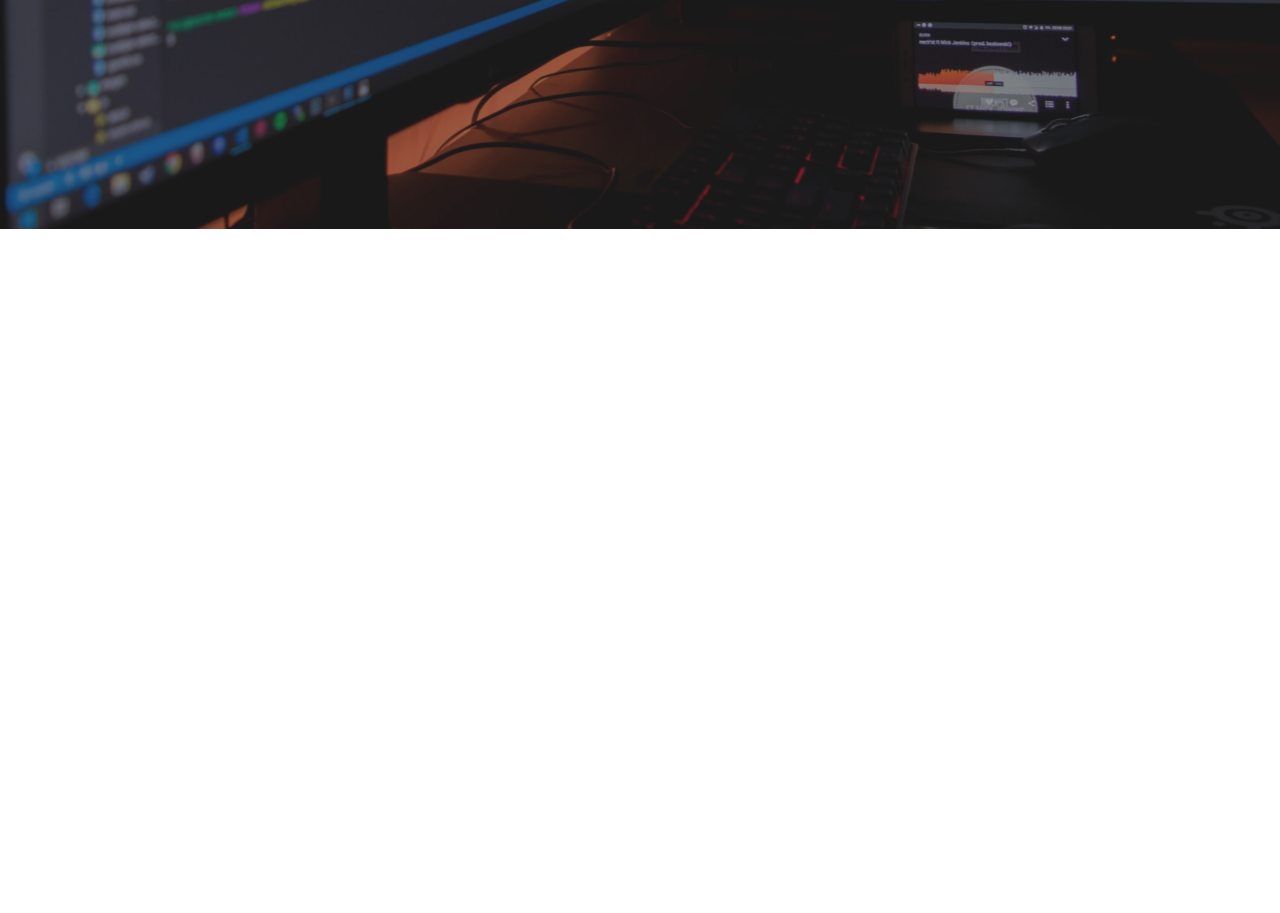
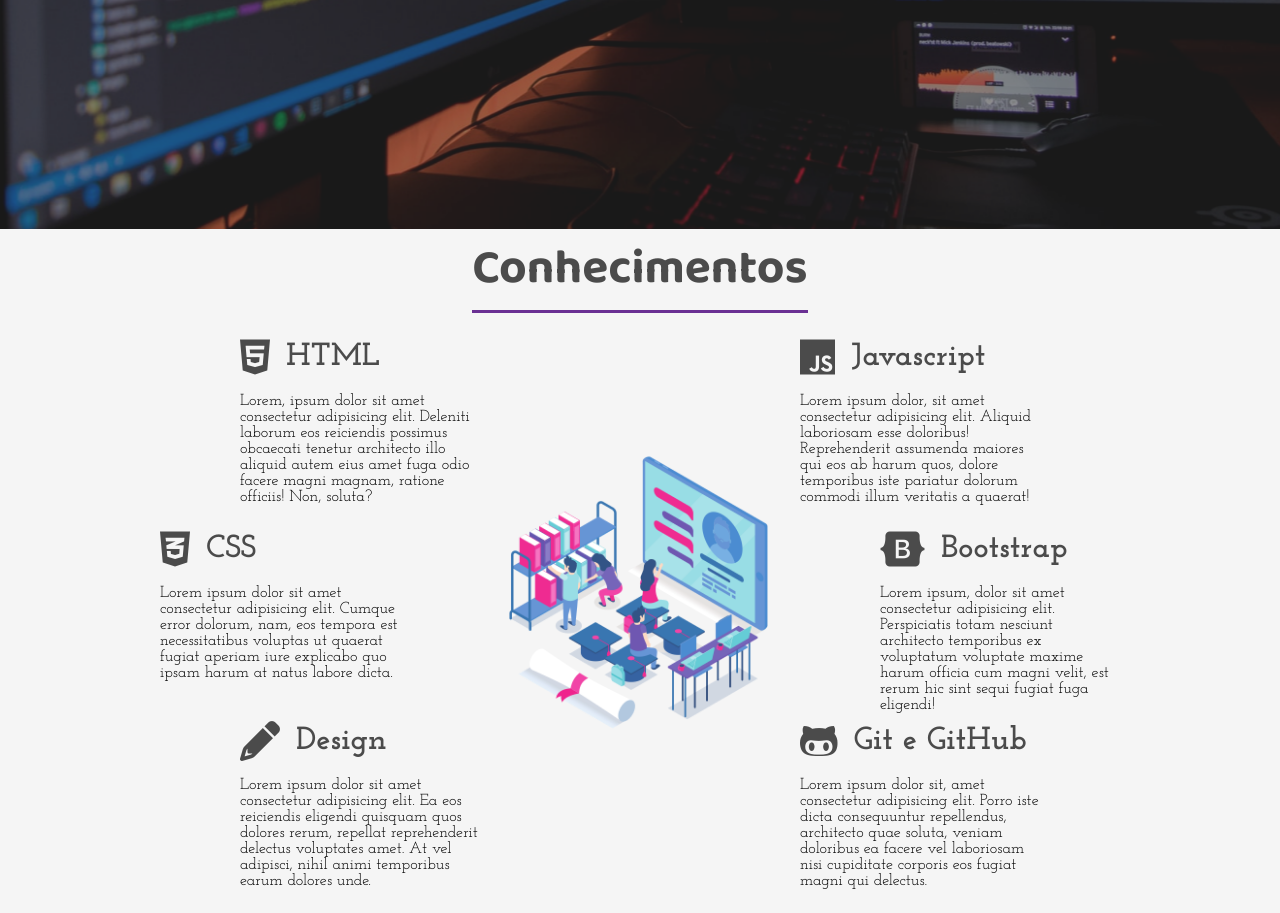
Before and after one commit to PedroCtr/portifolio, a plain HTML site: page index.html in a window 1280 px wide. Shown: the part 571-1484 px from the top of the page. Before the commit the page ends 800 px from the top, so only its background shows below. Drawn offline with Linux system fonts and the light colour scheme.

Commit message:
:package: Sessão Conhecimentos adicionado

```diff
--- a/index.html
+++ b/index.html
@@ -53,7 +53,7 @@
       <!-- Fim do Header-->
 
       <!-- Início do Menu-->
-      <div class="sidebar">
+      <aside class="sidebar">
         <nav>
           <ul class="menu">
             <li class="menu-item"><a href="#" class="menu-link">Home</a></li>
@@ -74,8 +74,106 @@
           <a href=""><i class="fab fa-github-alt"></i></a>
           <a href=""><i class="fab fa-twitter"></i></a>
         </div>
-      </div>
+      </aside>
       <!-- Fim do Header-->
+
+      <!-- Início do Conhecimento-->
+
+      <section class="sessao-conhecimentos">
+        <div class="sessao-header">
+          <h1>Conhecimentos</h1>
+        </div>
+        <div class="conhecimentos">
+          <div class="conhecimento">
+            <div class="conhecimento-header">
+              <i class="fab fa-html5"></i>
+              <h3>HTML</h3>
+            </div>
+            <div class="conhecimento-text">
+              <p>
+                Lorem, ipsum dolor sit amet consectetur adipisicing elit.
+                Deleniti laborum eos reiciendis possimus obcaecati tenetur
+                architecto illo aliquid autem eius amet fuga odio facere magni
+                magnam, ratione officiis! Non, soluta?
+              </p>
+            </div>
+          </div>
+          <div class="conhecimento">
+            <div class="conhecimento-header">
+              <i class="fab fa-css3-alt"></i>
+              <h3>CSS</h3>
+            </div>
+            <div class="conhecimento-text">
+              <p>
+                Lorem ipsum dolor sit amet consectetur adipisicing elit. Cumque
+                error dolorum, nam, eos tempora est necessitatibus voluptas ut
+                quaerat fugiat aperiam iure explicabo quo ipsam harum at natus
+                labore dicta.
+              </p>
+            </div>
+          </div>
+          <div class="conhecimento">
+            <div class="conhecimento-header">
+              <i class="fas fa-pencil-alt"></i>
+              <h3>Design</h3>
+            </div>
+            <div class="conhecimento-text">
+              <p>
+                Lorem ipsum dolor sit amet consectetur adipisicing elit. Ea eos
+                reiciendis eligendi quisquam quos dolores rerum, repellat
+                reprehenderit delectus voluptates amet. At vel adipisci, nihil
+                animi temporibus earum dolores unde.
+              </p>
+            </div>
+          </div>
+          <div class="conhecimento">
+            <div class="conhecimento-header">
+              <i class="fab fa-js"></i>
+              <h3>Javascript</h3>
+            </div>
+            <div class="conhecimento-text">
+              <p>
+                Lorem ipsum dolor, sit amet consectetur adipisicing elit.
+                Aliquid laboriosam esse doloribus! Reprehenderit assumenda
+                maiores qui eos ab harum quos, dolore temporibus iste pariatur
+                dolorum commodi illum veritatis a quaerat!
+              </p>
+            </div>
+          </div>
+          <div class="conhecimento">
+            <div class="conhecimento-header">
+              <i class="fab fa-bootstrap"></i>
+              <h3>Bootstrap</h3>
+            </div>
+            <div class="conhecimento-text">
+              <p>
+                Lorem ipsum, dolor sit amet consectetur adipisicing elit.
+                Perspiciatis totam nesciunt architecto temporibus ex voluptatum
+                voluptate maxime harum officia cum magni velit, est rerum hic
+                sint sequi fugiat fuga eligendi!
+              </p>
+            </div>
+          </div>
+          <div class="conhecimento">
+            <div class="conhecimento-header">
+              <i class="fab fa-github-alt"></i>
+              <h3>Git e GitHub</h3>
+            </div>
+            <div class="conhecimento-text">
+              <p>
+                Lorem ipsum dolor sit, amet consectetur adipisicing elit. Porro
+                iste dicta consequuntur repellendus, architecto quae soluta,
+                veniam doloribus ea facere vel laboriosam nisi cupiditate
+                corporis eos fugiat magni qui delectus.
+              </p>
+            </div>
+          </div>
+          <div class="conhecimento-img-wrapper">
+            <img src="imagens/conhecimentos.png" alt="imagem conhecimento" />
+          </div>
+        </div>
+      </section>
+      <!-- Fim do Conhecimento-->
     </div>
     <!-- Fim do Container-->
   </body>
--- a/style.css
+++ b/style.css
@@ -42,19 +42,19 @@
   height: 0.1rem;
   background-color: #fff;
   box-shadow: 0.1rem 0.1rem 1px #000;
-  transition: transform 1s;
+  transition: transform 1ms;
 }
 
 /* Início Criando o X do menu */
 .show-menu #line1 {
-  transform: rotate(45deg) translate(0.3rem, 0.28rem);
+  transform: rotate(45deg) translate(0.29rem, 0.25rem);
 }
 .show-menu #line2 {
   opacity: 0;
   visibility: hidden;
 }
 .show-menu #line3 {
-  transform: rotate(-45deg) translate(0.3rem, -0.45rem);
+  transform: rotate(-45deg) translate(0.3rem, -0.48rem);
 }
 
 .hamburguer span {
@@ -254,4 +254,98 @@ header {
 }
 /*----- Fim Animação Banner da página---------*/
 
-/*--------- Fim do Header--------*/
+/*----------------------- Fim do Header----------------------*/
+
+/*----------------------- Início Sessão Conhecimentos----------------------*/
+
+/*--------------- Início CSS GRID LAYOUT---------------*/
+.conhecimentos {
+  display: grid;
+  grid-template-columns: repeat(16, 1fr);
+  grid-template-rows: repeat(6, 6rem);
+}
+
+.conhecimento:nth-child(1) {
+  /* nth-child() seleciona elementos com base em suas posições em um grupo de elementos irmãos.*/
+  grid-column: 4 / 7;
+  grid-row: 1 / 3;
+}
+
+.conhecimento:nth-child(2) {
+  grid-column: 3 / 6;
+  grid-row: 3 / 5;
+}
+
+.conhecimento:nth-child(3) {
+  grid-column: 4 / 7;
+  grid-row: 5 / -1; /* -1 pegar o valor da ultima coluna/linha*/
+}
+
+.conhecimento:nth-child(4) {
+  grid-column: 11 / 14;
+  grid-row: 1 / 3;
+}
+
+.conhecimento:nth-child(5) {
+  grid-column: 12 / 15;
+  grid-row: 3 / 5;
+}
+
+.conhecimento:nth-child(6) {
+  grid-column: 11 / 14;
+  grid-row: 5 / -1; /* -1 pegar o valor da ultima coluna/linha*/
+}
+/*-----------Fim CSS GRID LAYOUT----------------------*/
+
+/*----------Formatando Conhecimento e suas 6 divs--------------*/
+
+.sessao-conhecimentos {
+  background-color: #f5f5f5;
+}
+.sessao-header {
+  display: flex;
+  align-items: center;
+  justify-content: center;
+}
+.sessao-header h1 {
+  font-family: var(--font-primary);
+  font-size: 3rem;
+  color: #4b4b4b;
+  border-bottom: solid 3px #6a3093;
+  margin-bottom: 1.5rem;
+}
+
+.conhecimento-header {
+  display: flex;
+  align-items: center;
+  color: #4b4b4b;
+  transition: color 0.7s;
+}
+.conhecimento-header:hover {
+  color: #6a3093;
+}
+.conhecimento-header i {
+  font-size: 2.5rem;
+}
+.conhecimento-header h3 {
+  font-family: var(--font-secundary);
+  font-size: 2rem;
+  padding-left: 1rem;
+}
+.conhecimento-text {
+  font-family: var(--font-secundary);
+  margin-top: 1rem;
+}
+
+/*---------------Formatando Imagem de fundo do conhecimento----------------*/
+.conhecimento-img-wrapper {
+  grid-column: 7 / 11;
+  grid-row: 2 / 6;
+  width: 100%;
+}
+
+.conhecimento-img-wrapper img {
+  object-fit: cover;
+  width: 100%;
+}
+/*----------------------- Fim Sessão Conhecimentos----------------------*/
```
Also changed, not shown: imagens/conhecimentos.png (added), 1 other file.
